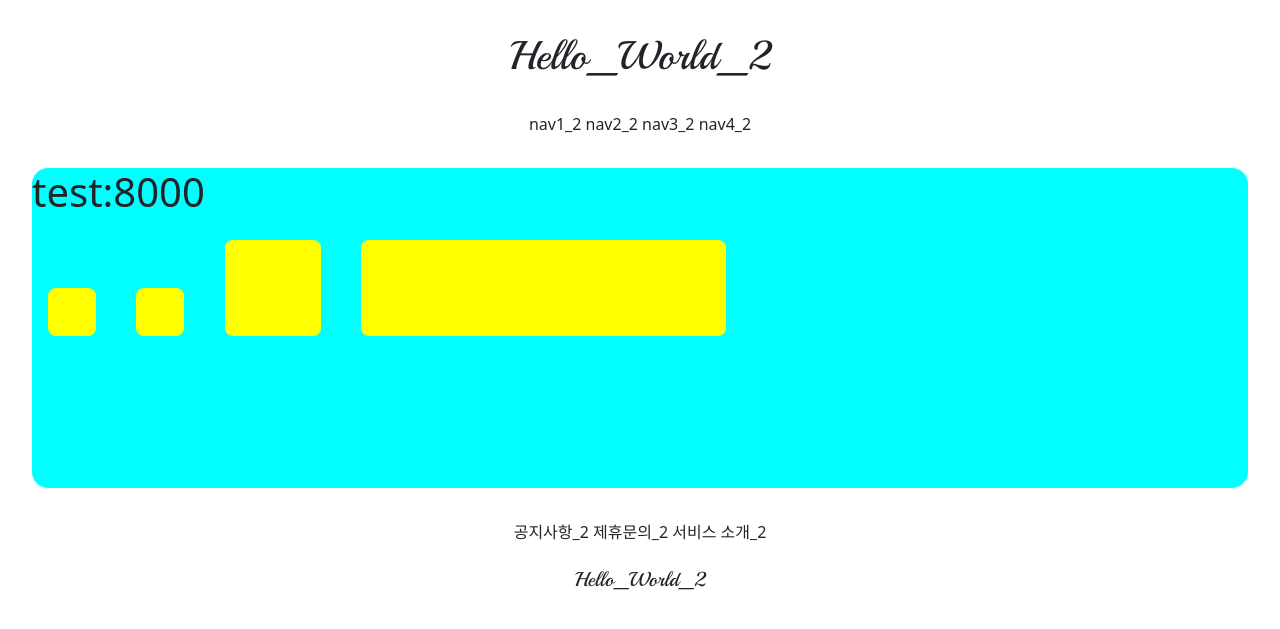
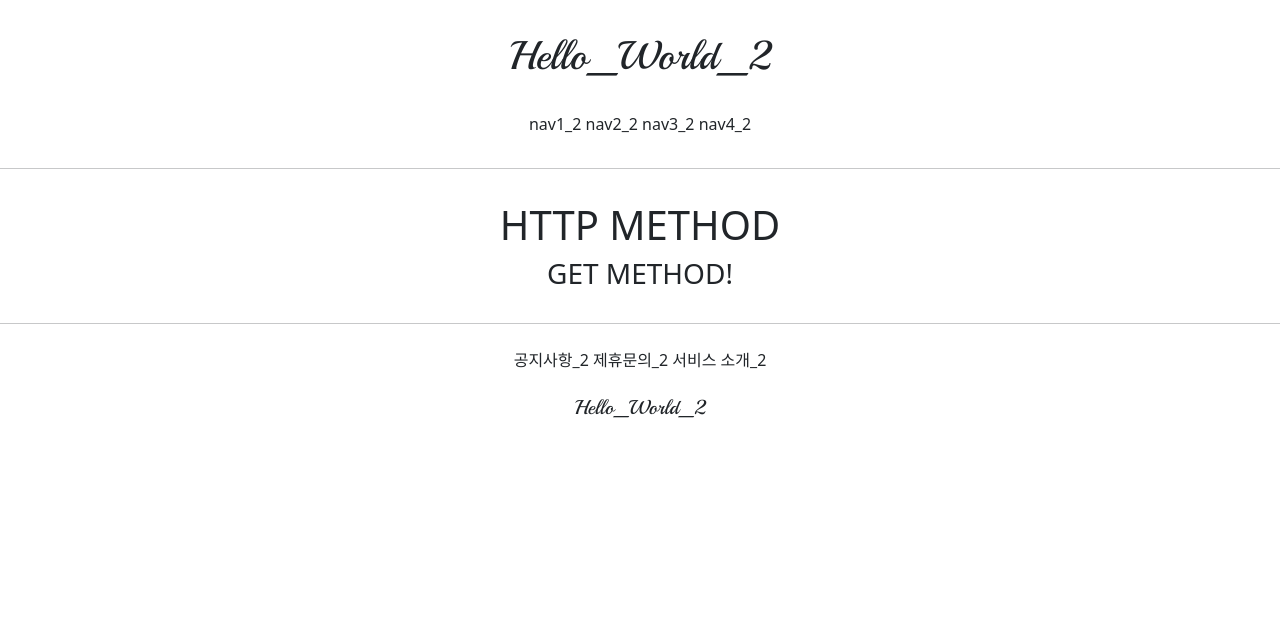
Before and after one commit to bupark82/git_class_2, a Django app: page /accounts/hello_world/ in a window 1280 px wide. Shown: the top 629 px of the page. Run offline with Django 3.2, Linux system fonts and the light colour scheme; parts of the project's set-up code (start-up, migrations or seed data) failed here and were passed over.

Commit message:
7/9 git class commit 2

```diff
--- a/accountapp/templates/accountapp/hello_world.html
+++ b/accountapp/templates/accountapp/hello_world.html
@@ -1,26 +1,33 @@
 {% extends 'base.html' %}
 
 {% block content %}
-    <style>
-        .testing {
-            background-color: yellow;
-            margin: 1rem;
-            width: 48px;
-            height: 48px;
-            border-radius: .5rem;
-            display: inline-block;
-        }
-    </style>
 
+    <div style="margin: 2rem; text-align: center">
+        <h1>HTTP METHOD</h1>
 
-    <div style="height: 20rem; background-color: aqua; margin: 2rem; border-radius: 1rem; font-size: 2rem">
-        <h1>test:8000</h1>
-
-        <div class="testing" style="height: 48px; width: 48px"></div>
-        <div class="testing" style="height: 3rem; width: 3rem"></div>
-        <div class="testing" style="height: 3em; width: 3em"></div>
-        <div class="testing" style="height: 30%; width: 30%"></div>
-
+        <h3>{{ text }}</h3>
 
     </div>
+{#    <style>#}
+{#        .testing {#}
+{#            background-color: yellow;#}
+{#            margin: 1rem;#}
+{#            width: 48px;#}
+{#            height: 48px;#}
+{#            border-radius: .5rem;#}
+{#            display: inline-block;#}
+{#        }#}
+{#    </style>#}
+{##}
+
+{#    <div style="height: 20rem; background-color: aqua; margin: 2rem; border-radius: 1rem; font-size: 2rem">#}
+{#        <h1>test:8000</h1>#}
+{##}
+{#        <div class="testing" style="height: 48px; width: 48px"></div>#}
+{#        <div class="testing" style="height: 3rem; width: 3rem"></div>#}
+{#        <div class="testing" style="height: 3em; width: 3em"></div>#}
+{#        <div class="testing" style="height: 30%; width: 30%"></div>#}
+{##}
+{##}
+{#    </div>#}
 {% endblock %}
--- a/accountapp/views.py
+++ b/accountapp/views.py
@@ -4,4 +4,7 @@ from django.shortcuts import render
 # Create your views here.
 
 def hello_world(request):
-    return render(request, 'accountapp/hello_world.html')
+    if request.method == "POST":
+        return render(request, 'accountapp/hello_world.html', context={'text': 'POST METHOD!'})
+    else:
+        return render(request, 'accountapp/hello_world.html', context={'text': 'GET METHOD!'})
--- a/templates/base.html
+++ b/templates/base.html
@@ -4,8 +4,12 @@
 <body>
 {% include 'header.html' %}
 
+<hr>
+
 {% block content %}
 {% endblock %}
+
+<hr>
 
 {% include 'footer.html' %}
 </body>
```
